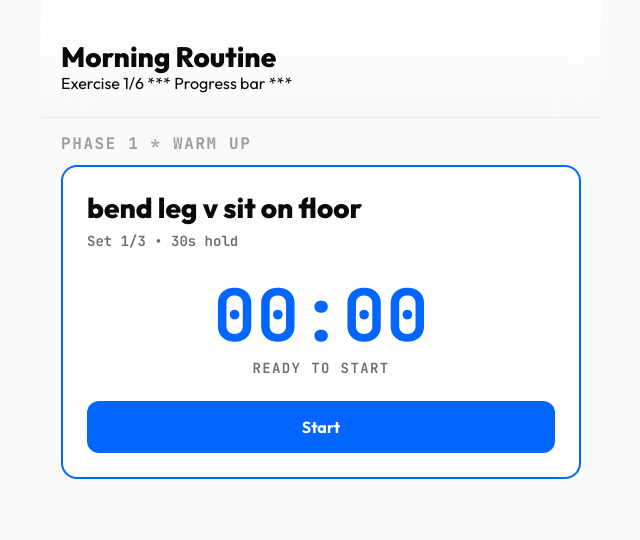
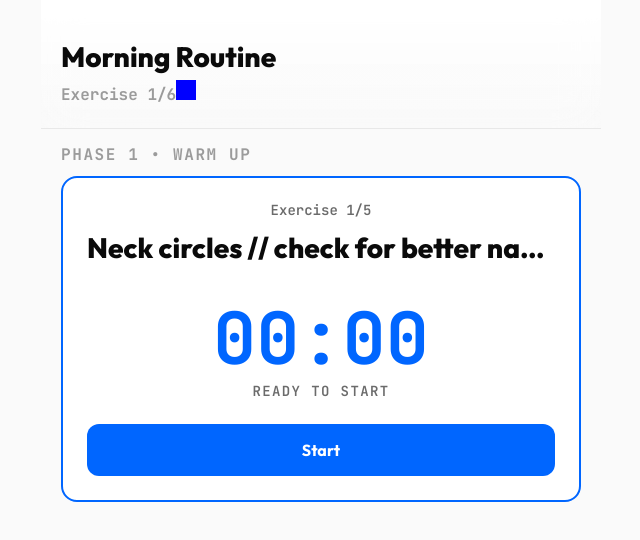
Before and after one commit to hahcho/soma-sophia, an Angular app in the folder soma-sophia/: page /follow-along in a window 1280 px wide. Shown: the top 540 px of the page, without its empty margins (319-959 px from the left). Built offline with nearby package versions, Linux system fonts and the light colour scheme.

Commit message:
Implement routine follow along

```diff
--- a/soma-sophia/src/app/routine-follow-along/card-follow-along.scss
+++ b/soma-sophia/src/app/routine-follow-along/card-follow-along.scss
@@ -13,6 +13,10 @@
 
   h1 {
     margin-bottom: u(2);
+    align-self: stretch;
+    overflow: hidden;
+    white-space: nowrap;
+    text-overflow: ellipsis;
   }
 
   h3 {
--- a/soma-sophia/src/app/routine-follow-along/routine-follow-along.html
+++ b/soma-sophia/src/app/routine-follow-along/routine-follow-along.html
@@ -1,18 +1,27 @@
 <header>
-    <h1>Morning Routine</h1>
-    Exercise 1/{{ routine().totalExercises() }}
-    *** Progress bar ***
+    <h1>{{ routine().name }}</h1>
+    <h2 style="display: inline-block">
+        Exercise
+        {{ ongoingRoutine().currentExerciseIndex + 1 }}/{{ routine().totalExercises() }}
+    </h2>
+    <div style="display: inline-block;background-color: blue; width: 20px; height: 20px">
+    </div>
 </header>
 <main>
-    <h2>Phase 1 * Warm Up</h2> <!-- maybe use phase-name styling -->
-    <div class="some good name for framed thing">
-        @switch (currentSet.kind) {
-            @case ('set') {
-                <ss-set-follow-along [set]="currentSet"></ss-set-follow-along>
-            }
-            @case ('superset') {
-                <ss-superset-follow-along [superset]="currentSet" />
-            }
+    <h2>
+        Phase {{ ongoingRoutine().phaseIndex + 1 }}
+        • {{ ongoingRoutine().currentPhase.name }}
+    </h2>
+    @switch (ongoingRoutine().currentSet.kind) {
+        @case ('set') {
+            <ss-set-follow-along
+                [set]="ongoingRoutine().currentSetAsExerciseSet"
+                (completed)="moveToNextSet()" />
         }
-    </div>
+        @case ('superset') {
+            <ss-superset-follow-along
+                [superset]="ongoingRoutine().currentSetAsExerciseSuperset"
+                (completed)="moveToNextSet()" />
+        }
+    }
 </main>
--- a/soma-sophia/src/app/routine-follow-along/routine-follow-along.scss
+++ b/soma-sophia/src/app/routine-follow-along/routine-follow-along.scss
@@ -1,9 +1,18 @@
 @use 'variables' as *;
+
+h2 {
+  font-family: $font-monospace;
+  color: $color-tertiary;
+}
+
+header {
+  h1 {
+    margin-bottom: u(1.5);
+  }
+}
 
 main {
   h2 {
-    font-family: $font-monospace;
-    color: $color-tertiary;
     text-transform: uppercase;
     letter-spacing: 0.1em;
     margin-bottom: u(3);
--- a/soma-sophia/src/app/routine-follow-along/routine-follow-along.ts
+++ b/soma-sophia/src/app/routine-follow-along/routine-follow-along.ts
@@ -1,7 +1,55 @@
-import {Component, inject, signal} from '@angular/core';
-import {RoutineService} from '../routine.service';
+import {Component, inject, signal, output, linkedSignal} from '@angular/core';
+import {RoutineService, Routine, ExerciseSet, ExerciseSuperSet} from '../routine.service';
 import {SetFollowAlong} from './set-follow-along/set-follow-along';
 import {SupersetFollowAlong} from './superset-follow-along/superset-follow-along';
+
+
+class OngoingRoutine {
+    constructor(private routine: Routine, public phaseIndex = 0, private setIndex = 0, public completed = false) {}
+
+    get currentExerciseIndex() {
+        let index = 0;
+        for (let i = 0; i < this.phaseIndex; i++) {
+            index += this.routine.phases[i].sets.length;
+        }
+        return index + this.setIndex;
+    }
+
+    get currentPhase() {
+        return this.routine.phases[this.phaseIndex];
+    }
+
+    get currentSet() {
+        return this.currentPhase.sets[this.setIndex];
+    }
+
+    get currentSetAsExerciseSet() {
+        return this.currentSet as ExerciseSet;
+    }
+
+    get currentSetAsExerciseSuperset() {
+        return this.currentSet as ExerciseSuperSet;
+    }
+
+    next() {
+        if (this.setIndex < this.currentPhase.sets.length - 1) {
+            return this.with({setIndex: this.setIndex + 1});
+        } else if (this.phaseIndex < this.routine.phases.length - 1) {
+            return this.with({phaseIndex: this.phaseIndex + 1, setIndex: 0});
+        } else {
+            return this.with({completed: true});
+        }
+    }
+
+    private with(overrides: Partial<{phaseIndex: number, setIndex: number, completed: boolean}>) {
+        return new OngoingRoutine(
+            this.routine,
+            overrides.phaseIndex ?? this.phaseIndex,
+            overrides.setIndex ?? this.setIndex,
+            overrides.completed ?? this.completed
+        );
+    }
+}
 
 @Component({
     selector: 'ss-routine-follow-along',
@@ -10,9 +58,19 @@ import {SupersetFollowAlong} from './superset-follow-along/superset-follow-along
     styleUrl: './routine-follow-along.scss',
 })
 export class RoutineFollowAlong {
+    completed = output<void>();
+
     private readonly routineService = inject(RoutineService);
     protected readonly routine = signal(this.routineService.getRoutine());
-    protected readonly currentPhase = this.routine().phases[3];
-    //protected readonly currentSet = this.currentPhase.sets[1];
-    protected readonly currentSet = this.currentPhase.sets[0];
+    protected readonly ongoingRoutine = linkedSignal(() => new OngoingRoutine(this.routine()));
+
+    moveToNextSet() {
+        const newOngoingRoutine = this.ongoingRoutine().next();
+
+        console.log(newOngoingRoutine);
+
+        if (newOngoingRoutine.completed) {return this.completed.emit();}
+
+        this.ongoingRoutine.set(newOngoingRoutine);
+    }
 }
--- a/soma-sophia/src/app/routine-follow-along/set-follow-along/set-follow-along.ts
+++ b/soma-sophia/src/app/routine-follow-along/set-follow-along/set-follow-along.ts
@@ -1,4 +1,4 @@
-import {Component, input, linkedSignal} from '@angular/core';
+import {Component, input, output, linkedSignal} from '@angular/core';
 import {ExerciseSet} from '../../routine.service';
 import {ExerciseTargetPipe} from '../../exercise-target.pipe';
 import {FormatSecondsPipe} from '../../format-seconds.pipe';
@@ -52,13 +52,16 @@ class OngoingSet {
 })
 export class SetFollowAlong {
     set = input.required<ExerciseSet>();
+    completed = output<void>();
 
     protected ongoingSet = linkedSignal(() => new OngoingSet(this.set()));
 
     moveToNextState() {
         const newOngoingSet = this.ongoingSet().next();
 
-        if (newOngoingSet.state == 'completed') {return;}
+        if (newOngoingSet.state == 'completed') {
+            return this.completed.emit();
+        }
 
         this.ongoingSet.set(newOngoingSet);
     }
--- a/soma-sophia/src/app/routine-follow-along/superset-follow-along/superset-follow-along.ts
+++ b/soma-sophia/src/app/routine-follow-along/superset-follow-along/superset-follow-along.ts
@@ -1,4 +1,4 @@
-import {Component, input, linkedSignal} from '@angular/core';
+import {Component, input, output, linkedSignal} from '@angular/core';
 import {ExerciseSuperSet, Exercise} from '../../routine.service';
 import {ExerciseTargetPipe} from '../../exercise-target.pipe';
 import {Timer} from '../timer/timer';
@@ -75,12 +75,16 @@ class OngoingSuperset {
 })
 export class SupersetFollowAlong {
     superset = input.required<ExerciseSuperSet>();
-    ongoingSuperset = linkedSignal(() => new OngoingSuperset(this.superset()));
+    completed = output<void>();
+
+    protected ongoingSuperset = linkedSignal(() => new OngoingSuperset(this.superset()));
 
     moveToNextState() {
         const newOngoingSuperset = this.ongoingSuperset().next();
 
-        if (newOngoingSuperset.state == 'completed') {return;}
+        if (newOngoingSuperset.state == 'completed') {
+            return this.completed.emit();
+        }
 
         this.ongoingSuperset.set(newOngoingSuperset);
     }
```
